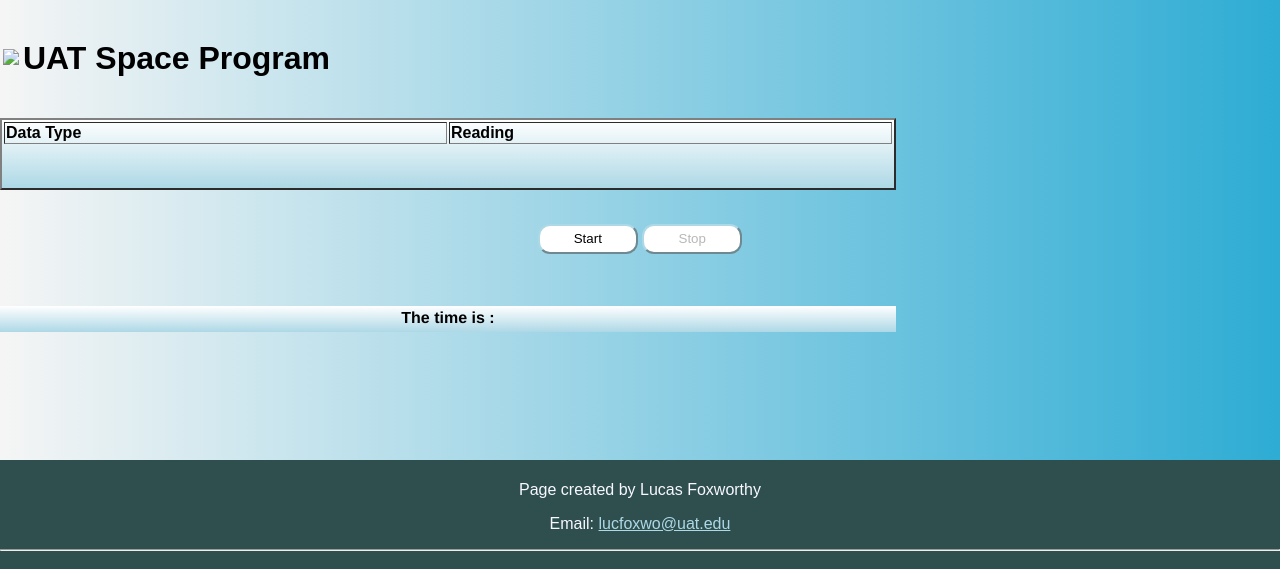
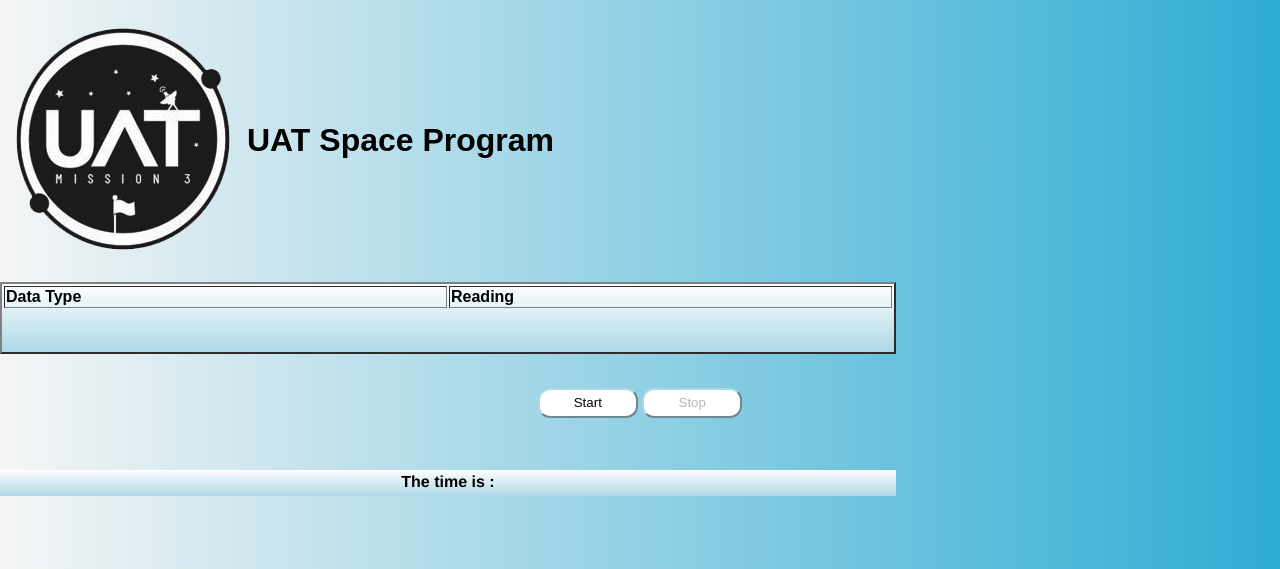
Before and after one commit to EverWand/Final-Project, a plain HTML site: page UATSPACE.html in a window 1280 px wide. Shown: the part 109-678 px from the top of the page. Drawn offline with Linux system fonts and the light colour scheme.

Commit message:
Update UATSPACE.html

```diff
--- a/UATSPACE.html
+++ b/UATSPACE.html
@@ -29,7 +29,7 @@
         <table class="table1">
             <tr>
                 <td>
-                    <img src="images/image001B.png" />
+                    <img src="image001B.png" />
                 </td>
                 <td>
                     <h1>UAT Space Program</h1>
```
